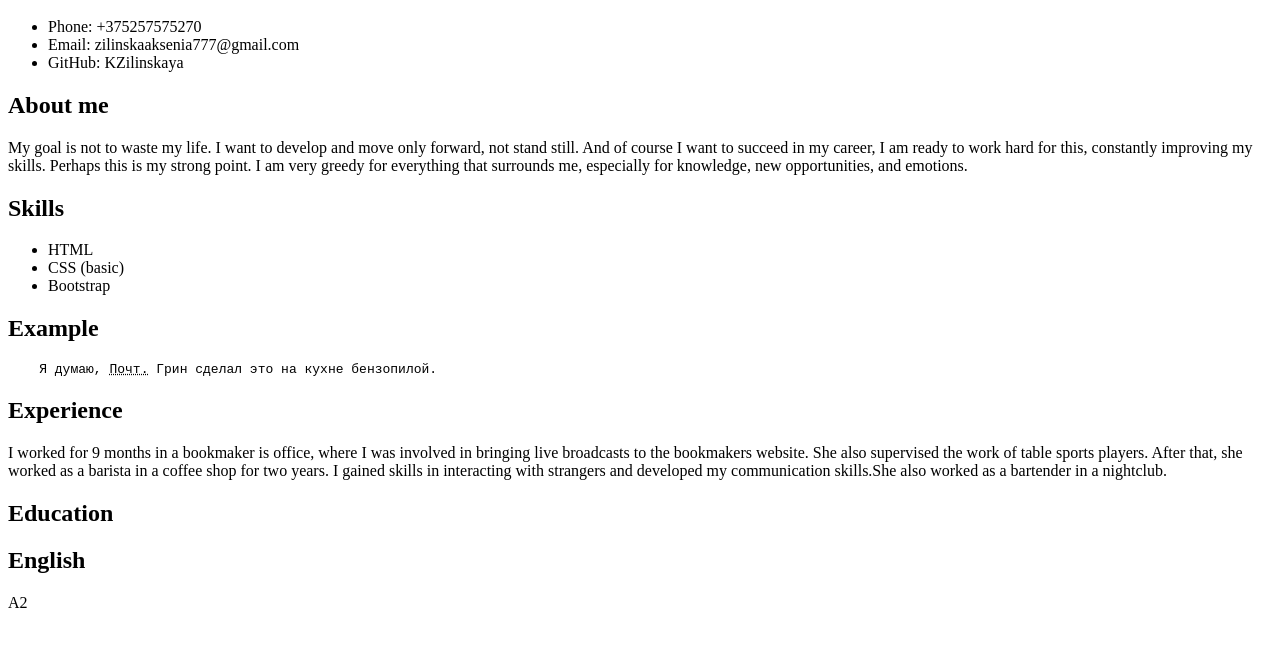
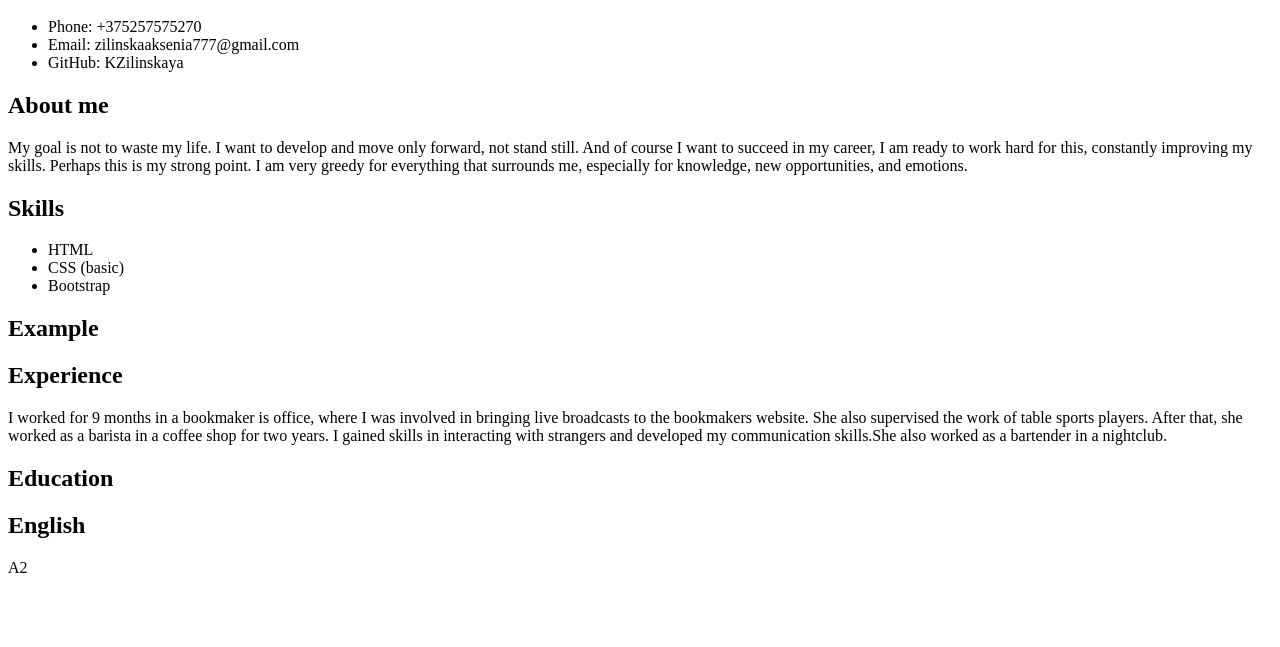
Before and after one commit to KZhilinskaya/rsschool-cv, a plain HTML site: page index.html in a window 1280 px wide. Shown: the part 109-756 px from the top of the page. Drawn offline with Linux system fonts and the light colour scheme.

Commit message:
fix: removed part of the file

```diff
--- a/index.html
+++ b/index.html
@@ -20,9 +20,7 @@
    <h2>
     <b>About me</b>
 </h2>
-<p>My goal is not to waste my life. I want to develop and move only forward, not stand still. And of course I want to succeed in my career,
-     I am ready to work hard for this, constantly improving my skills. Perhaps this is my strong point. I am very greedy for everything that
-     surrounds me, especially for knowledge, new opportunities, and emotions.</p>
+<p>My goal is not to waste my life. I want to develop and move only forward, not stand still. And of course I want to succeed in my career, I am ready to work hard for this, constantly improving my skills. Perhaps this is my strong point. I am very greedy for everything that surrounds me, especially for knowledge, new opportunities, and emotions.</p>
 <h2>
     <b>Skills</b>
 </h2>
@@ -34,16 +32,11 @@
 <h2>
     <b>Example</b>
 </h2>
-<pre>
-    <code>Я думаю, <abbr title = "Почтенный">Почт.</abbr> Грин сделал это на кухне бензопилой.</code>
-</pre>
 <h2>
    <b>Experience</b>
 </h2>
 <p>
-    I worked for 9 months in a bookmaker is office, where I was involved in bringing live broadcasts to the bookmakers website.
-     She also supervised the work of table sports players. After that, she worked as a barista in a coffee shop for two years.
-    I gained skills in interacting with strangers and developed my communication skills.She also worked as a bartender in a nightclub.
+    I worked for 9 months in a bookmaker is office, where I was involved in bringing live broadcasts to the bookmakers website. She also supervised the work of table sports players. After that, she worked as a barista in a coffee shop for two years. I gained skills in interacting with strangers and developed my communication skills.She also worked as a bartender in a nightclub.
 </p>
 <h2>
     <b>Education</b>
```
